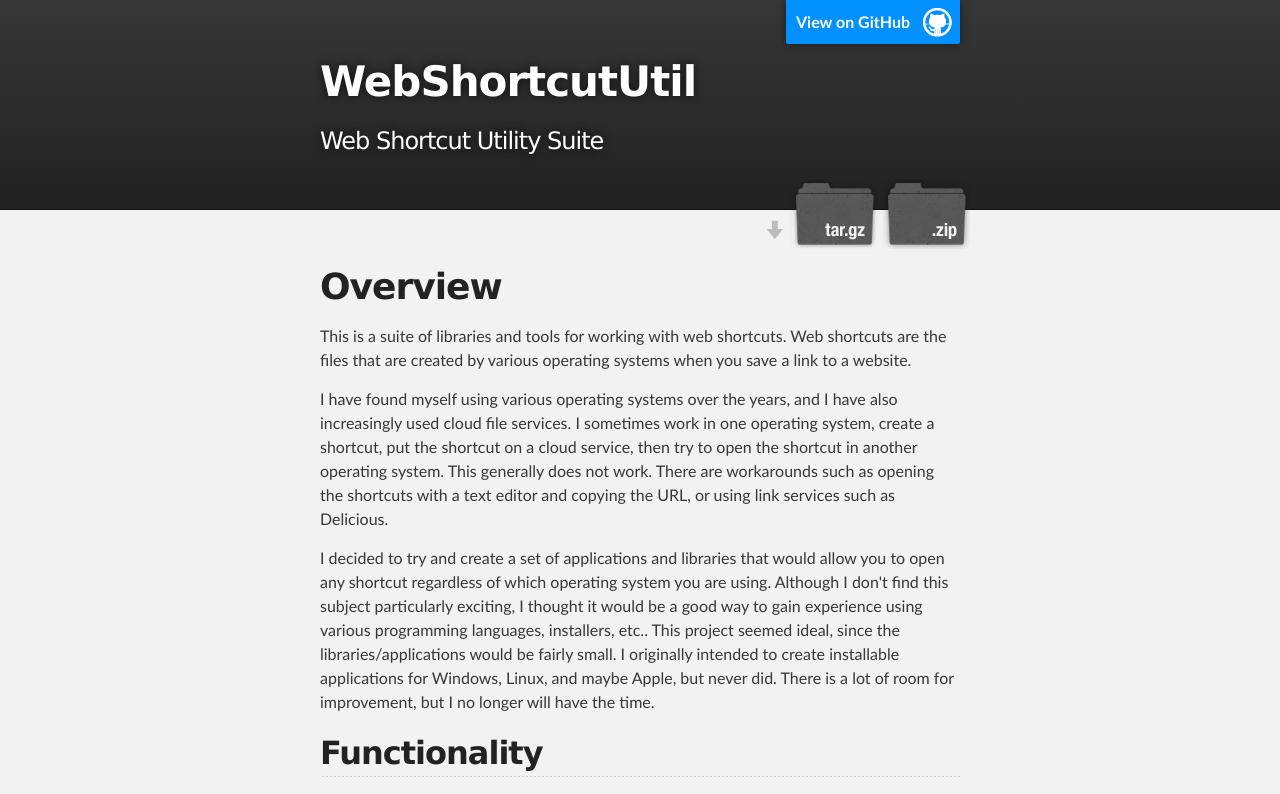
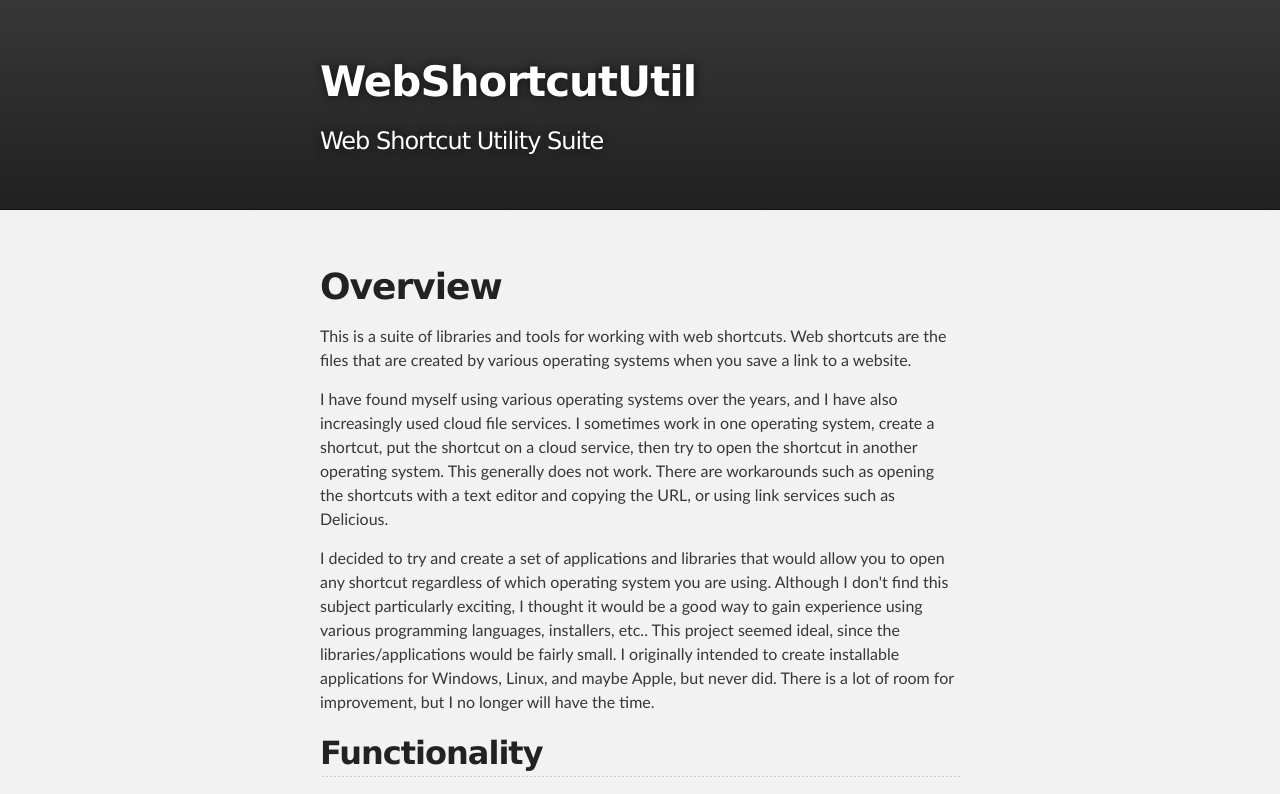
Before and after one commit to beckus/WebShortcutUtil, a plain HTML site: page index.html in a window 1280 px wide. Shown: the top 794 px of the page. Drawn offline with Linux system fonts and the light colour scheme.

Commit message:
Remove links to this repository

```diff
--- a/index.html
+++ b/index.html
@@ -16,15 +16,8 @@
     <!-- HEADER -->
     <div id="header_wrap" class="outer">
         <header class="inner">
-          <a id="forkme_banner" href="https://github.com/beckus/WebShortcutUtil">View on GitHub</a>
-
           <h1 id="project_title">WebShortcutUtil</h1>
           <h2 id="project_tagline">Web Shortcut Utility Suite</h2>
-
-            <section id="downloads">
-              <a class="zip_download_link" href="https://github.com/beckus/WebShortcutUtil/zipball/master">Download this project as a .zip file</a>
-              <a class="tar_download_link" href="https://github.com/beckus/WebShortcutUtil/tarball/master">Download this project as a tar.gz file</a>
-            </section>
         </header>
     </div>
 
```
